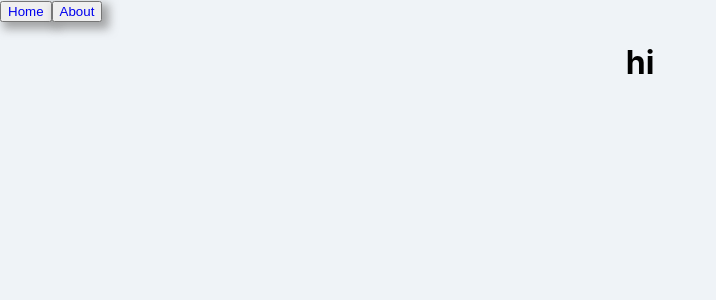
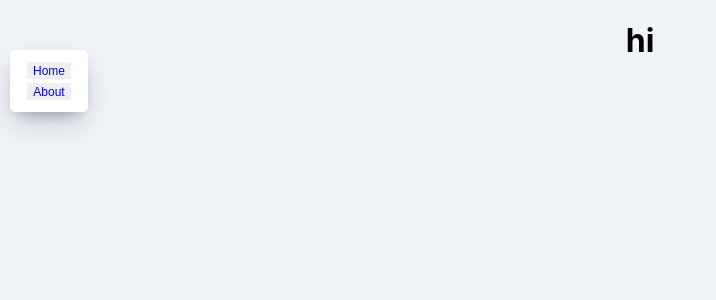
Before and after one commit to S-rim/learningReact, a React (Create React App) app in the folder movie-app/: page /about in a window 1280 px wide. Shown: the top 300 px of the page, without its empty margins (0-716 px from the left). Built offline with nearby package versions, Linux system fonts and the light colour scheme.

Commit message:
스타일 수정

```diff
--- a/movie-app/src/components/Navigation.css
+++ b/movie-app/src/components/Navigation.css
@@ -15,12 +15,14 @@
 
 .router-button
 {
-    box-shadow: 5px 5px 10px 2px rgba(128, 128, 128, 0.685);
+    border: none;
+    margin: 2px;
 }
 
 .router-button > a
 {
     text-decoration: none;
-    width: 300px;
     margin: 0;
+    font-weight: 500;
+    font-size: 12px;
 }
--- a/movie-app/src/components/Navigation.js
+++ b/movie-app/src/components/Navigation.js
@@ -4,7 +4,7 @@ import "./Navigation.css"
 
 const Navigation = () => {
     return (
-        <div>
+        <div className="nav">
             <button className="router-button"><Link to="/">Home</Link></button>
             <button className="router-button"><Link to="/about">About</Link></button>
         </div>
```
